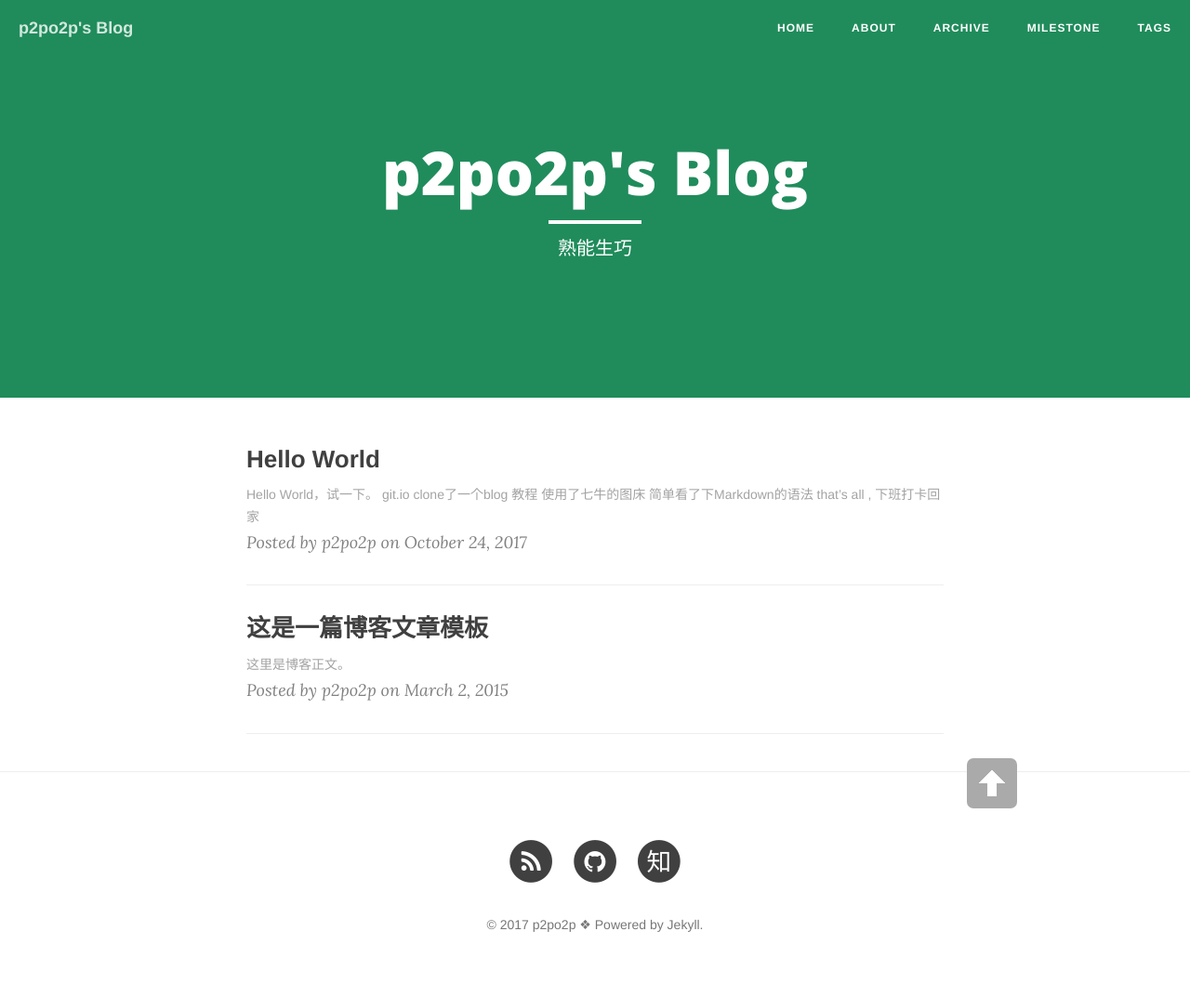
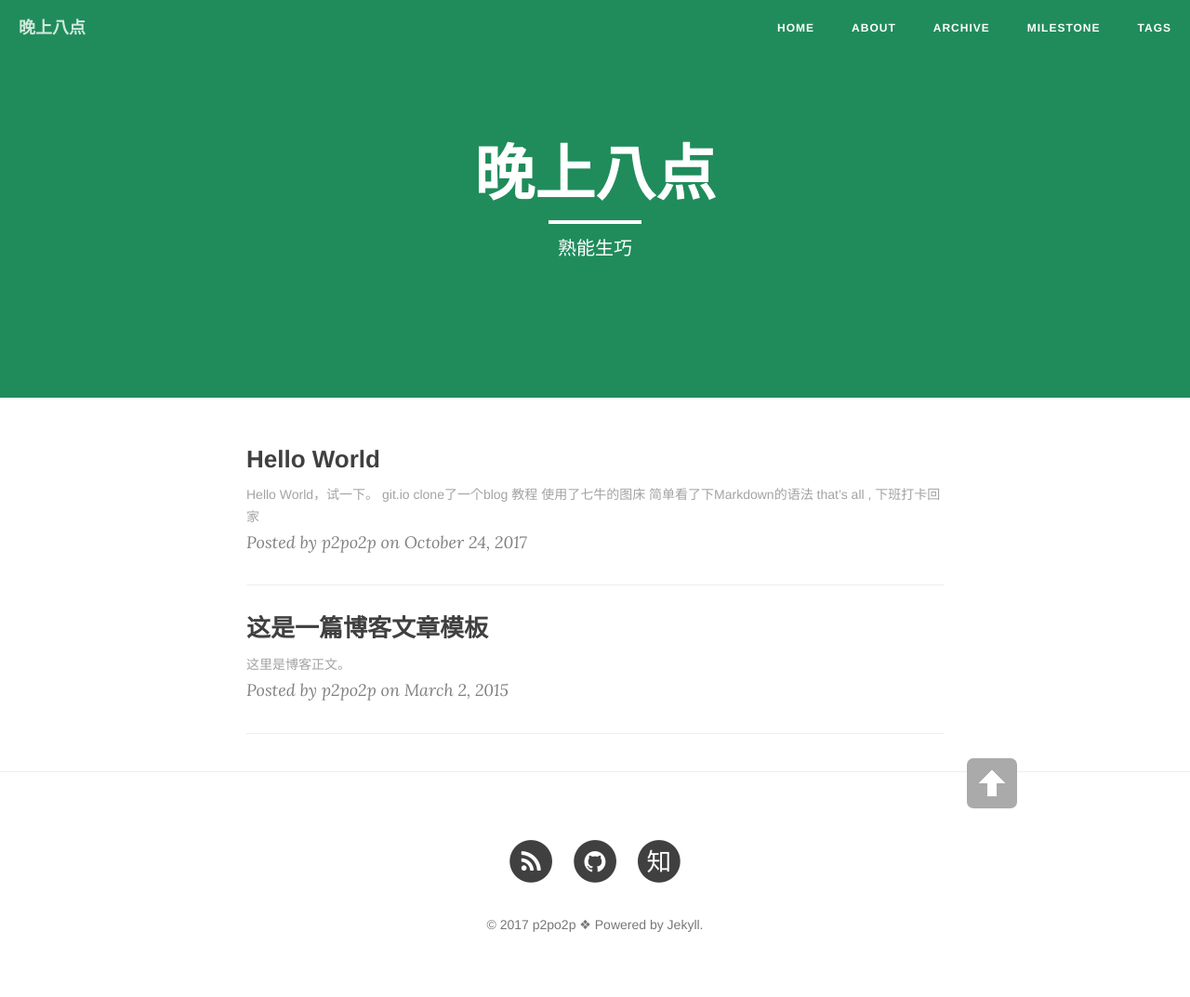
Before and after one commit to p2po2p/p2po2p.github.io, a Jekyll site: the page built from index.html, in a window 1280 px wide. Shown: the whole page at 93% size. Built offline with Jekyll 4.4.1, drawn with Linux system fonts in a browser that asks for light colours; nearby versions of some CDN libraries; the list of posts is cut into pages by our own code.

Commit message:
change title

```diff
--- a/_config.yml
+++ b/_config.yml
@@ -1,5 +1,5 @@
 # Site settings
-title: p2po2p's Blog # 你的博客名字，可以定义修订
+title: 晚上八点 # 你的博客名字，可以定义修订
 header-img: "img/green.jpg"
 tagline: "cn"
 description: "岂能尽如人意，但求无愧我心"  # 一句话描述你的博客
```
